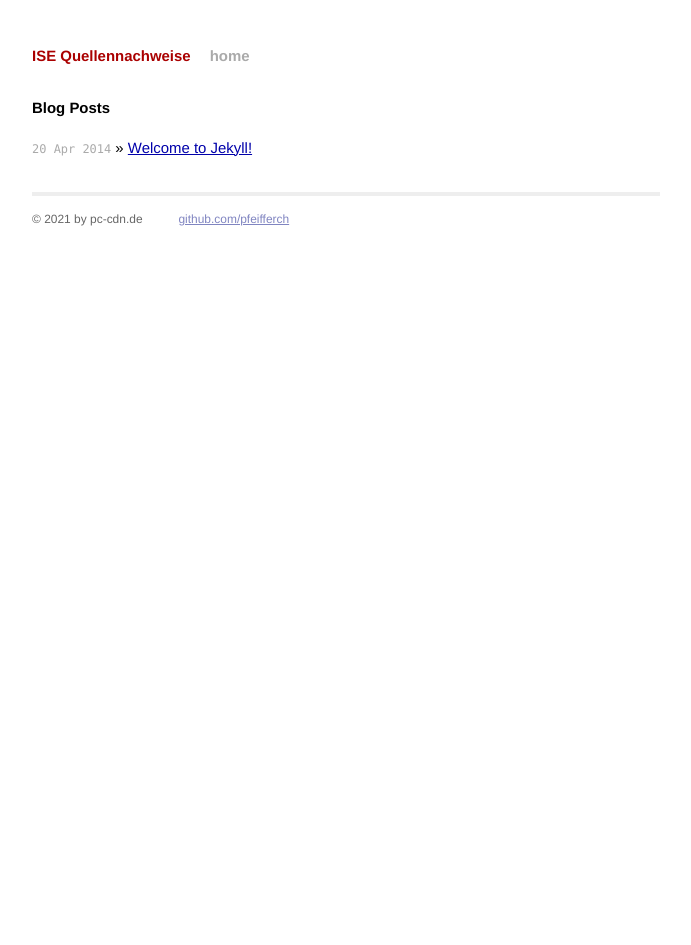
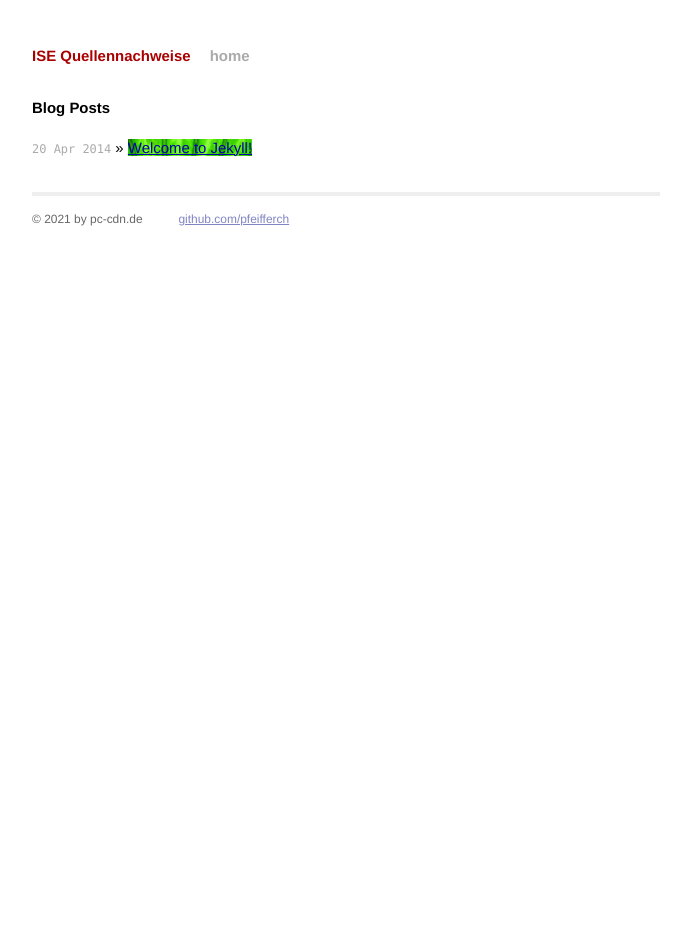
Before and after one commit to PfeifferChPT/PfeifferChPT.github.io, a Jekyll site: the page built from index.html, in a window 1280 px wide. Shown: the whole page, without its empty margins (294-985 px from the left). Built offline with Jekyll 4.4.1, drawn with Linux system fonts in a browser that asks for light colours; Markdown is read by kramdown in place of the engine named in the settings.

Commit message:
Update index.html

```diff
--- a/index.html
+++ b/index.html
@@ -7,7 +7,7 @@ title: ise.pc-cdn.de - Quellennachweise
   <h1>Blog Posts</h1>
   <ul class="posts">
     {% for post in site.posts %}
-      <li><span>{{ post.date | date_to_string }}</span> &raquo; <a href="{{ post.url }}" style="background-image: url(/assets/img/posts-thumbnails/{{post.thumbnail}})">{{ post.title }}</a></li>
+      <li><span>{{ post.date | date_to_string }}</span> &raquo; <a href="{{ post.url }}" style="background-image: url(/assets/img/post-thumbnails/{{post.thumbnail}})">{{ post.title }}</a></li>
     {% endfor %}
   </ul>
 </div>
```
